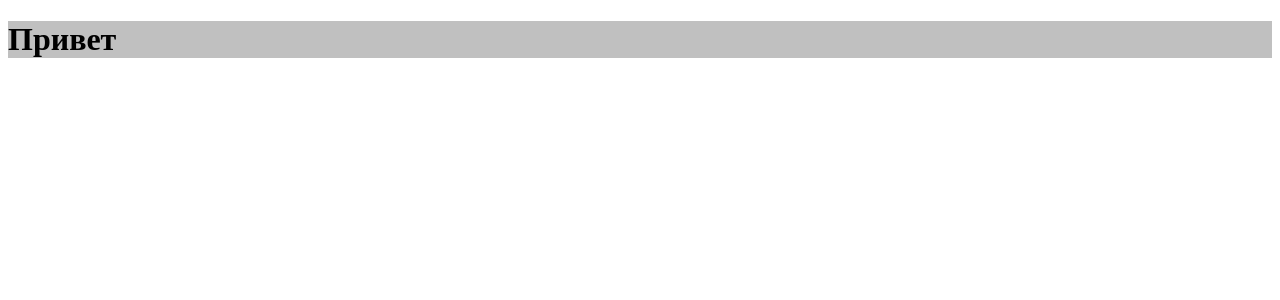
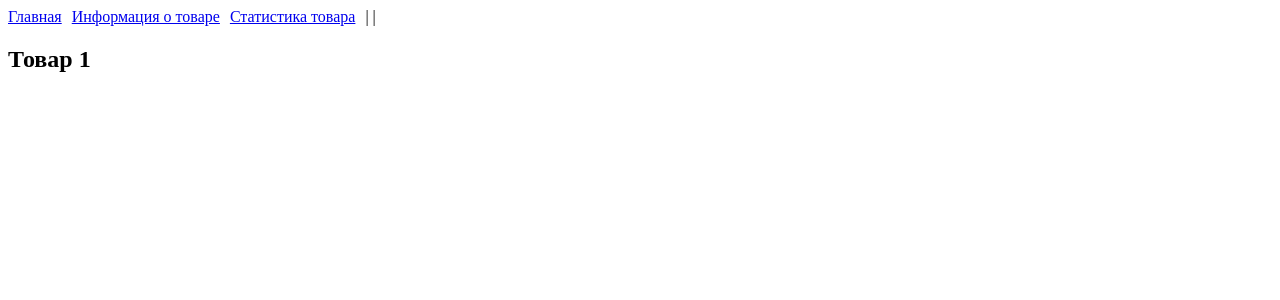
Before and after one commit to AexP999/Angular, an Angular app: page /item/1 in a window 1280 px wide. Before the commit this address led to /. Shown: the top 300 px of the page. Built offline with nearby package versions, Linux system fonts and the light colour scheme.

Commit message:
end of metanit navigation

```diff
--- /dev/null
+++ b/src/app/about.component.ts
@@ -0,0 +1,7 @@
+import { Component } from '@angular/core';
+
+@Component({
+	selector: 'about-app',
+	template: `<h3>О сайте</h3>`
+})
+export class AboutComponent {}
--- a/src/app/app-routing.module.ts
+++ /dev/null
@@ -1,10 +0,0 @@
-import { NgModule } from '@angular/core';
-import { RouterModule, Routes } from '@angular/router';
-
-const routes: Routes = [];
-
-@NgModule({
-	imports: [ RouterModule.forRoot(routes) ],
-	exports: [ RouterModule ]
-})
-export class AppRoutingModule {}
--- a/src/app/app.component.html
+++ b/src/app/app.component.html
@@ -1,4 +1,4 @@
-<h1>{{greeting}}</h1>
+<!-- <h1>{{greeting}}</h1> -->
 <!-- <div class="cont">
  <div id="c1">
    <app-users></app-users>
@@ -17,3 +17,16 @@
 </ul>
 
 <router-outlet></router-outlet> -->
+<div>
+  <nav>
+    <a routerLink="">Главная</a> |
+    <a routerLink="/item/3/details">Информация о товаре</a> |
+    <a routerLink="/item/3/stat">Статистика товара</a>
+    </nav>
+    <router-outlet></router-outlet>
+</div>
+
+
+  <!-- <button (click)="goHome()">На главную</button> -->
+  <!-- <a [routerLink]="['item','5']" [queryParams]="{'product':'phone','price':200}">item 5</a>
+    <a [routerLink]="['item','8']" [queryParams]="{'product':'tablet','price':100}">item 8</a> -->
--- a/src/app/app.component.scss
+++ b/src/app/app.component.scss
@@ -16,3 +16,17 @@ h1 {
 	margin: 10px;
 	padding: 5px;
 }
+
+.nav {
+	clear: both;
+}
+a {
+	float: left;
+}
+.active a {
+	color: red;
+}
+
+a {
+	margin-right: 10px;
+}
--- a/src/app/app.component.ts
+++ b/src/app/app.component.ts
@@ -1,4 +1,10 @@
 import { Component } from '@angular/core';
+import { Router } from '@angular/router';
+import { NgModule } from '@angular/core';
+
+export class Item {
+	constructor(public id: number, public product: string, public price: number) {}
+}
 
 @Component({
 	selector: 'app-root',
@@ -6,5 +12,20 @@ import { Component } from '@angular/core';
 	styleUrls: [ 'app.component.scss' ]
 })
 export class AppComponent {
-	greeting = 'Привет';
+	item: Item = new Item(1, '', 0);
+
+	constructor(private router: Router) {}
+
+	goToItem(myItem: Item) {
+		this.router.navigate([ '/item', myItem.id ], {
+			queryParams: {
+				product: myItem.product,
+				price: myItem.price
+			}
+		});
+
+		// goHome() {
+		// 	this.router.navigate([ 'about' ]);
+		// }
+	}
 }
--- a/src/app/app.module.ts
+++ b/src/app/app.module.ts
@@ -1,16 +1,39 @@
-import { RouterModule } from '@angular/router';
-
 import { NgModule } from '@angular/core';
 import { BrowserModule } from '@angular/platform-browser';
+import { RouterModule, Routes } from '@angular/router';
+import { FormsModule } from '@angular/forms';
 
-import { AppRoutingModule } from './app-routing.module';
 import { AppComponent } from './app.component';
+import { HomeComponent } from './home.component';
+import { ItemComponent } from './item.component';
+import { ItemStatComponent } from './item.stat.component';
+import { ItemDetailsComponent } from './item.details.component';
+import { NotFoundComponent } from './not-found.component';
+import { AboutComponent } from './about.component';
 
-import { HttpClientModule } from '@angular/common/http';
+// определение дочерних маршрутов
+const itemRoutes: Routes = [
+	{ path: 'details', component: ItemDetailsComponent },
+	{ path: 'stat', component: ItemStatComponent }
+];
+
+const appRoutes: Routes = [
+	{ path: 'item/:id', component: ItemComponent },
+	{ path: 'item/:id', component: ItemComponent, children: itemRoutes },
+	{ path: '', component: HomeComponent }
+];
 
 @NgModule({
-	declarations: [ AppComponent ],
-	imports: [ BrowserModule, AppRoutingModule, HttpClientModule ],
+	imports: [ BrowserModule, RouterModule.forRoot(appRoutes), FormsModule ],
+	declarations: [
+		AppComponent,
+		HomeComponent,
+		AboutComponent,
+		NotFoundComponent,
+		ItemComponent,
+		ItemDetailsComponent,
+		ItemStatComponent
+	],
 	providers: [],
 	bootstrap: [ AppComponent ]
 })
--- /dev/null
+++ b/src/app/home.component.ts
@@ -0,0 +1,7 @@
+import { Component } from '@angular/core';
+
+@Component({
+	selector: 'home-app',
+	template: `<h3>Главная</h3>`
+})
+export class HomeComponent {}
--- /dev/null
+++ b/src/app/item.component.html
@@ -0,0 +1,3 @@
+<h2>Товар {{id}}</h2>
+
+<router-outlet></router-outlet>
--- /dev/null
+++ b/src/app/item.component.ts
@@ -0,0 +1,31 @@
+import { OnInit } from '@angular/core';
+import { Component } from '@angular/core';
+import { ActivatedRoute } from '@angular/router';
+import { Subscription } from 'rxjs';
+import { switchMap } from 'rxjs/operators';
+
+@Component({
+	selector: 'item-info',
+	templateUrl: 'item.component.html'
+})
+export class ItemComponent {
+	id: any;
+
+	private routeSubscription: Subscription;
+
+	constructor(private route: ActivatedRoute) {
+		this.routeSubscription = route.params.subscribe((params) => (this.id = params['id']));
+	}
+}
+
+// второй способ
+// export class ItemComponent implements OnInit {
+// 	id: number | undefined;
+
+// 	constructor(private route: ActivatedRoute) {}
+// 	ngOnInit() {
+// 		this.route.paramMap
+// 			.pipe(switchMap((value) => value.getAll('id')))
+// 			.subscribe((data) => (this.id = +data));
+// 	}
+// }
--- /dev/null
+++ b/src/app/item.details.component.ts
@@ -0,0 +1,7 @@
+import { Component } from '@angular/core';
+
+@Component({
+	selector: 'item-details',
+	template: `<h3>Информация о товаре</h3>`
+})
+export class ItemDetailsComponent {}
--- /dev/null
+++ b/src/app/item.stat.component.ts
@@ -0,0 +1,7 @@
+import { Component } from '@angular/core';
+
+@Component({
+	selector: 'item-stat',
+	template: `<h3>Статистика товара</h3>`
+})
+export class ItemStatComponent {}
--- /dev/null
+++ b/src/app/not-found.component.ts
@@ -0,0 +1,7 @@
+import { Component } from '@angular/core';
+
+@Component({
+	selector: 'not-found-app',
+	template: `<h3>Страница не найдена</h3>`
+})
+export class NotFoundComponent {}
```
